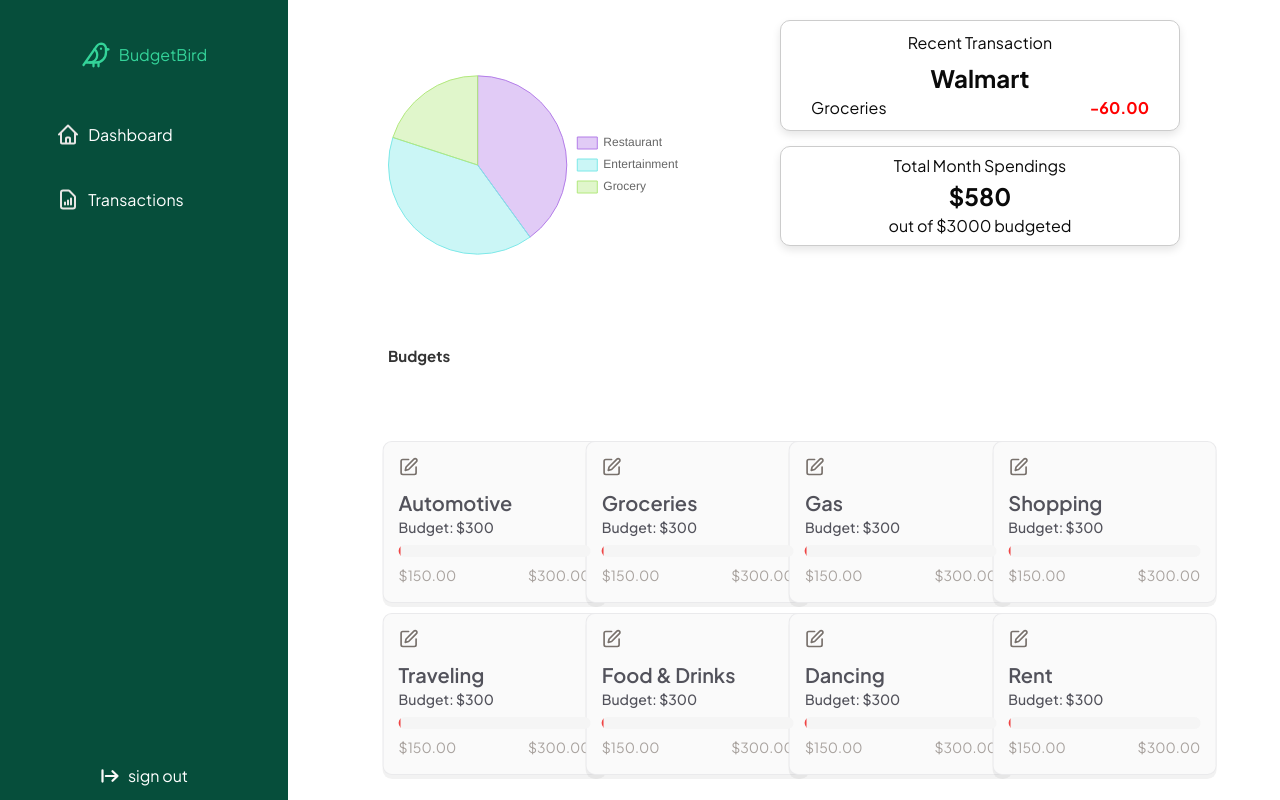
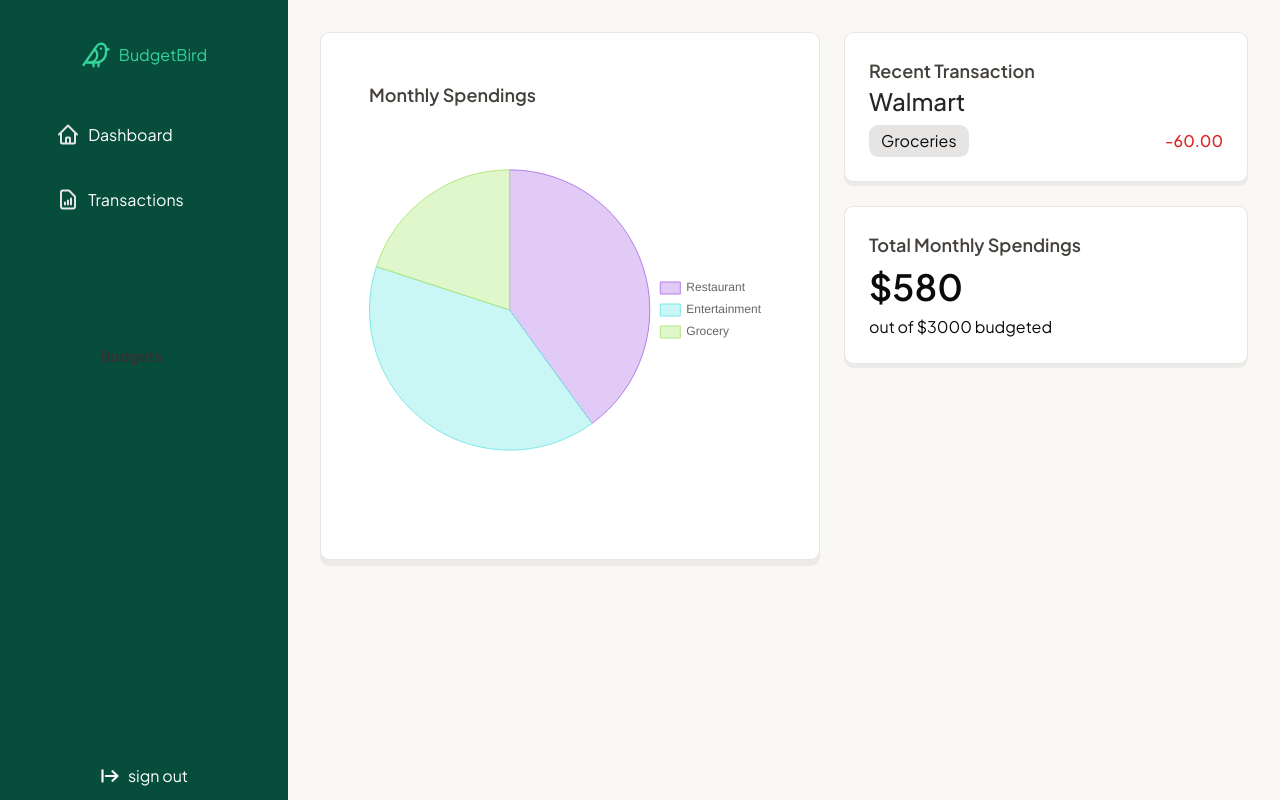
Before and after one commit to Theonlyhamstertoh/budgetbird, a Next.js app: page /dashboard in a window 1280 px wide. Built offline with nearby package versions, Linux system fonts and the light colour scheme.

Commit message:
clean up dashboard page

```diff
--- a/src/app/(main)/dashboard/page.tsx
+++ b/src/app/(main)/dashboard/page.tsx
@@ -3,10 +3,7 @@ import { cn } from "@/src/lib/utils";
 import Image from "next/image";
 import { useState } from "react";
 import { createClient } from "@supabase/supabase-js";
-import {
-  BudgetCardWithProgressBar,
-  BudgetCardWithoutProgressBar,
-} from "@/src/components/budget-progress";
+import { BudgetCardWithProgressBar, BudgetCardWithoutProgressBar } from "@/src/components/budget-progress";
 import TotalMonthSpendingCard from "@/src/components/total-month-spending";
 import DashboardSidebar from "@/src/components/dashboard-bar";
 import RecentTransaction from "@/src/components/recent-transaction";
@@ -16,16 +13,12 @@ import { Chart, ArcElement } from "chart.js/auto";
 import { useBudgetStore } from "../../store";
 
 export default function Dashboard() {
-  const { transactions, categories } = useBudgetStore(
-    ({ transactions, categories }) => ({
+    const { transactions, categories } = useBudgetStore(({ transactions, categories }) => ({
         transactions,
         categories,
-    })
-  );
+    }));
 
-  const expenseTransactions = transactions.filter(
-    (transaction) => transaction.type === "Expense"
-  );
+    const expenseTransactions = transactions.filter((transaction) => transaction.type === "Expense");
 
     const categoryTotals: Record<string, number> = expenseTransactions.reduce(
         (totals: Record<string, number>, transactions) => {
@@ -75,77 +68,30 @@ export default function Dashboard() {
     };
 
     return (
-    <div className="dashboard-container w-full">
-      <div className="main-content">
-        {/* Content for the main section */}
-        <div className="graph-container">
-          <Pie data={data} options={options} />
-          {/* <img src="/graph.png" alt="Graph Placeholder" className="graph-placeholder" /> */}
+        <div className="container bg-[#FAF8F5] p-8">
+            <div className="">
+                {/* Pie Chart */}
+                <div className=" flex gap-6">
+                    <div
+                        className="bg-white rounded-md p-12 border-stone-200/90 border shrink-0 w-[500px] h-[400px] flex  flex-col justify-center h-fit"
+                        style={{ boxShadow: "0px 6px 0px 0 rgba(0,0,0,0.05)" }}
+                    >
+                        <h3 className="font-semibold text-stone-700 text-lg">Monthly Spendings</h3>
+                        <Pie data={data} clas options={options} />
                     </div>
 
                     {/* Top right content */}
-        <div className="top-right-content">
+                    <div className="w-full space-y-6">
                         <RecentTransaction name="Walmart" category="Groceries" cost={60} />
                         <TotalMonthSpendingCard spent={580} budget={3000} />
+                    </div>
                 </div>
 
                 {/* Heading for the budget grid */}
                 <h2 className="budgets-heading">Budgets</h2>
 
                 {/* Container for the budget card grid */}
-        <div className="budget-grid-container">
-          <div className="budget-grid">
-            <BudgetCardWithProgressBar
-              category="Automotive"
-              budget={300}
-              spent={150}
-              icon="/car.png"
-            />
-            <BudgetCardWithProgressBar
-              category="Groceries"
-              budget={300}
-              spent={150}
-              icon="/groceries.png"
-            />
-            <BudgetCardWithProgressBar
-              category="Gas"
-              budget={300}
-              spent={150}
-              icon="/gas.png"
-            />
-            <BudgetCardWithProgressBar
-              category="Shopping"
-              budget={300}
-              spent={150}
-              icon="/shopping.png"
-            />
-            <BudgetCardWithProgressBar
-              category="Traveling"
-              budget={300}
-              spent={150}
-              icon="/traveling.png"
-            />
-            <BudgetCardWithProgressBar
-              category="Food & Drinks"
-              budget={300}
-              spent={150}
-              icon="/food.png"
-            />
-            <BudgetCardWithProgressBar
-              category="Dancing"
-              budget={300}
-              spent={150}
-              icon="/dancing.png"
-            />
-            <BudgetCardWithProgressBar
-              category="Rent"
-              budget={300}
-              spent={150}
-              icon="/rent.png"
-            />
-            {/* Add more instances with different icons as needed */}
-          </div>
-        </div>
+                <div className=""></div>
             </div>
         </div>
     );
--- a/src/app/(main)/transaction/page.tsx
+++ b/src/app/(main)/transaction/page.tsx
@@ -5,21 +5,15 @@ import TransactionsTopBar from "@/src/components/transactions-top-bar";
 import { useBudgetStore } from "../../store";
 
 const TransactionPage = () => {
-  const { transactions, categories } = useBudgetStore(
-    ({ transactions, categories }) => ({
+    const { transactions, categories } = useBudgetStore(({ transactions, categories }) => ({
         transactions,
         categories,
-    })
-  );
+    }));
 
     const [income, setIncome] = useState<number>(0);
     const [expense, setExpense] = useState<number>(0);
-  const [filteredTransactions, setFilteredTransactions] = useState<
-    typeof transactions
-  >([]);
-  const [selectedMonth, setSelectedMonth] = useState<number>(
-    new Date().getMonth()
-  );
+    const [filteredTransactions, setFilteredTransactions] = useState<typeof transactions>([]);
+    const [selectedMonth, setSelectedMonth] = useState<number>(new Date().getMonth());
 
     const getMonthName = (monthIndex: number) => {
         const months = [
@@ -71,25 +65,11 @@ const TransactionPage = () => {
     }, [filteredTransactions]);
 
     return (
-    <div className="container flex flex-col">
-      <TransactionsTopBar
-        selectedMonth={selectedMonth}
-        prevMonth={handlePrevMonth}
-        nextMonth={handleNextMonth}
-      />
+        <div className="container bg-[#FAF8F5] flex flex-col">
+            <TransactionsTopBar selectedMonth={selectedMonth} prevMonth={handlePrevMonth} nextMonth={handleNextMonth} />
             <div className="flex justify-between my-5">
-        <OverviewCard
-          icon="/money.png"
-          category="Income"
-          money={income}
-          moneyColor="text-green-500"
-        />
-        <OverviewCard
-          icon="/creddit-card.png"
-          category="Expense"
-          money={expense}
-          moneyColor="text-red-500"
-        />
+                <OverviewCard icon="/money.png" category="Income" money={income} moneyColor="text-green-500" />
+                <OverviewCard icon="/creddit-card.png" category="Expense" money={expense} moneyColor="text-red-500" />
                 <OverviewCard
                     icon="/receipt.png"
                     category="Total"
@@ -113,15 +93,11 @@ const TransactionPage = () => {
                                             </h3>
                                         </div>
 
-                    <h4 className=" text-slate-500 font-semibold w-1/6">
-                      {transaction.category}
-                    </h4>
+                                        <h4 className=" text-slate-500 font-semibold w-1/6">{transaction.category}</h4>
                                         <h4 className="font-medium w-3/6">{transaction.name}</h4>
                                         <h4
                                             className={` font-medium text-end w-1/6 pr-10 ${
-                        transaction.type === "Income"
-                          ? "text-green-500"
-                          : "text-red-500"
+                                                transaction.type === "Income" ? "text-green-500" : "text-red-500"
                                             }`}
                                         >
                                             ${transaction.amount}{" "}
--- a/src/components/recent-transaction.tsx
+++ b/src/components/recent-transaction.tsx
@@ -8,13 +8,16 @@ type RecentTransactionProps = {
 
 function RecentTransaction({ name, category, cost }: RecentTransactionProps) {
     return (
-        <div className="recent-transaction">
-            <h3>Recent Transaction</h3>
-            <div className="transaction-details">
-            <p style={{ fontSize: '24px', fontWeight: 'bold' }}>{name}</p>
-                <div className="cost">
-                    <p className="category">{category}</p>
-                    <p className="amount">-{cost.toFixed(2)}</p>
+        <div
+            className="bg-white rounded-md p-6 border-stone-200/90 border  flex  flex-col justify-center h-fit"
+            style={{ boxShadow: "0px 4px 0px 0 rgba(0,0,0,0.05)" }}
+        >
+            <h3 className="font-semibold text-stone-700 text-lg">Recent Transaction</h3>
+            <div className="">
+                <p className="text-2xl text-stone-800 font-medium">{name}</p>
+                <div className="flex justify-between mt-2 items-center">
+                    <p className="bg-stone-200 p-1  px-3 rounded-md">{category}</p>
+                    <p className="text-red-600 font-medium">-{cost.toFixed(2)}</p>
                 </div>
             </div>
         </div>
--- a/src/components/total-month-spending.tsx
+++ b/src/components/total-month-spending.tsx
@@ -7,10 +7,15 @@ type MonthSpendingProps = {
 
 function TotalMonthSpendingCard({ spent, budget }: MonthSpendingProps) {
     return (
-        <div className="total-month-spending-card"> {/* Apply the CSS class */}
-            <h3>Total Month Spendings</h3>
-            <p style={{ fontSize: '24px', fontWeight: 'bold' }}>${spent}</p>
-            <p>out of ${budget} budgeted</p>
+        <div
+            className="bg-white rounded-md p-6 border-stone-200/90 border  flex  flex-col justify-center h-fit"
+            style={{ boxShadow: "0px 4px 0px 0 rgba(0,0,0,0.05)" }}
+        >
+            <h3 className="font-semibold text-stone-700 text-lg">Total Monthly Spendings</h3>
+            <div className="">
+                <p className="text-4xl my-2 font-semibold">${spent}</p>
+                <p>out of ${budget} budgeted</p>
+            </div>
         </div>
     );
 }
```
Lines whose indentation alone changed are shown as unchanged.
